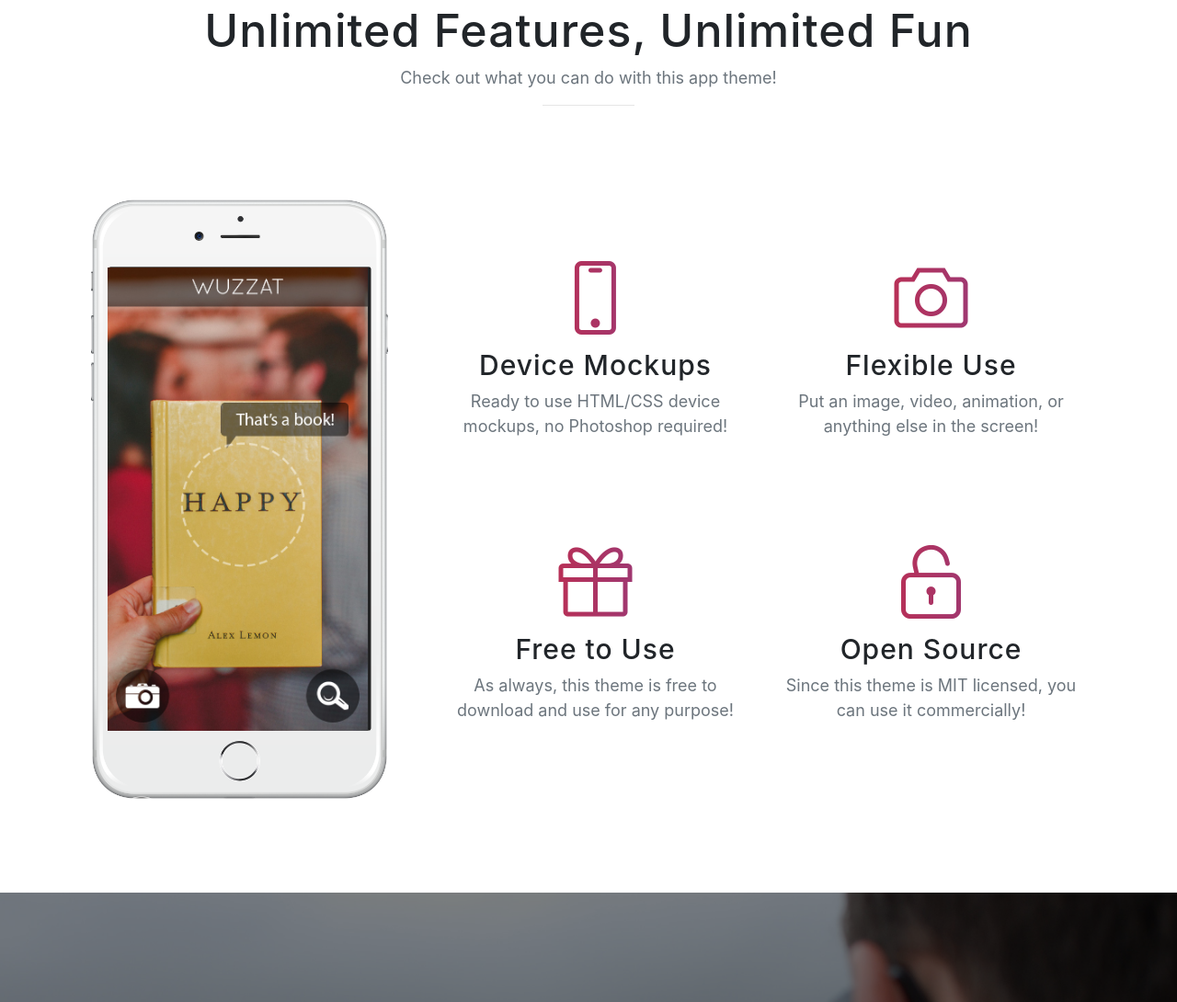
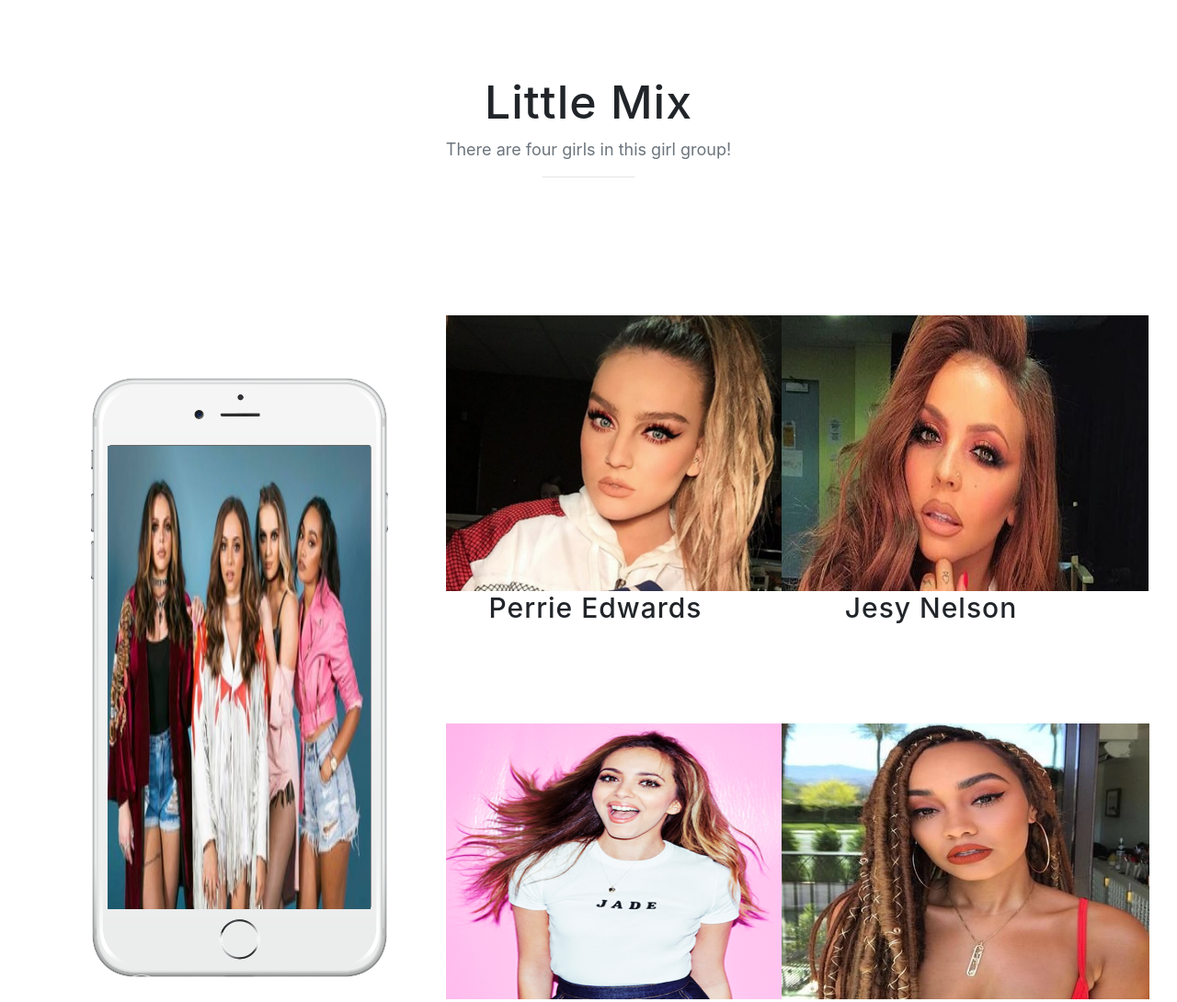
Before and after one commit to kcarswell375/kcarswell375.github.io, a website with bundled scripts: page index.html in a window 1280 px wide. Shown: the part 1297-2387 px from the top of the page at 92% size. Built offline with nearby package versions, Linux system fonts and the light colour scheme; a web font is replaced by a local one.

Commit message:
Finish Project

```diff
--- a/index.html
+++ b/index.html
@@ -87,7 +87,8 @@
         <div class="row">
           <div class="col-md-8 mx-auto">
             <h2 class="section-heading">All About ME</h2>
-            <p I am part of a club called the sweatshirt club!</p>
+            <p> I have an obsession with puppies! </p>
+            <p> My Favoirite girl group singers is Little Mix </p>
           </div>
         </div>
       </div>
@@ -96,8 +97,8 @@
     <section class="features" id="features">
       <div class="container">
         <div class="section-heading text-center">
-          <h2>Unlimited Features, Unlimited Fun</h2>
-          <p class="text-muted">Check out what you can do with this app theme!</p>
+          <h2>Little Mix</h2>
+          <p class="text-muted">There are four girls in this girl group!</p>
           <hr>
         </div>
         <div class="row">
@@ -107,7 +108,7 @@
                 <div class="device">
                   <div class="screen">
                     <!-- Demo image for screen mockup, you can put an image here, some HTML, an animation, video, or anything else! -->
-                    <img src="img/demo-screen-1.jpg" class="img-fluid" alt="">
+                    <img src="img/little mix.jpg" class="img-fluid" alt="">
                   </div>
                   <div class="button">
                     <!-- You can hook the "home button" to some JavaScript events or just remove it -->
@@ -121,32 +122,28 @@
               <div class="row">
                 <div class="col-lg-6">
                   <div class="feature-item">
-                    <i class="icon-screen-smartphone text-primary"></i>
-                    <h3>Device Mockups</h3>
-                    <p class="text-muted">Ready to use HTML/CSS device mockups, no Photoshop required!</p>
+                    <img src="img/perrie.jpg" height="300" width="400" class=img-fluid" alt="">
+                    <h3> Perrie Edwards </h3>
                   </div>
                 </div>
                 <div class="col-lg-6">
                   <div class="feature-item">
-                    <i class="icon-camera text-primary"></i>
-                    <h3>Flexible Use</h3>
-                    <p class="text-muted">Put an image, video, animation, or anything else in the screen!</p>
+                    <img src="img/jesynelson.jpeg" height="300" width="400" class=img-fluid" alt="">
+                    <h3>Jesy Nelson</h3>
                   </div>
                 </div>
               </div>
               <div class="row">
                 <div class="col-lg-6">
                   <div class="feature-item">
-                    <i class="icon-present text-primary"></i>
-                    <h3>Free to Use</h3>
-                    <p class="text-muted">As always, this theme is free to download and use for any purpose!</p>
+                  <img src="img/jade thirlwall.jpg" height="300" width="400" class=img-fluid" alt="">
+                    <h3>Jade Thirlwall</h3>
                   </div>
                 </div>
                 <div class="col-lg-6">
                   <div class="feature-item">
-                    <i class="icon-lock-open text-primary"></i>
-                    <h3>Open Source</h3>
-                    <p class="text-muted">Since this theme is MIT licensed, you can use it commercially!</p>
+                    <img src="img/leigh-anne.jpg" height="300" width="400" class=img-fluid" alt="">
+                    <h3>Leigh-Anne Pinnock</h3>
                   </div>
                 </div>
               </div>
@@ -159,8 +156,7 @@
     <section class="cta">
       <div class="cta-content">
         <div class="container">
-          <h2>Stop waiting.<br>Start building.</h2>
-          <a href="#contact" class="btn btn-outline btn-xl js-scroll-trigger">Let's Get Started!</a>
+          <h2> "Thank you for visiting my website"</h2>
         </div>
       </div>
       <div class="overlay"></div>
```
Also changed, not shown: img/jade thirlwall.jpg (added), img/jesynelson.jpeg (added), img/leigh-anne.jpg (added), img/little mix.jpg (added), img/perrie.jpg (added).
